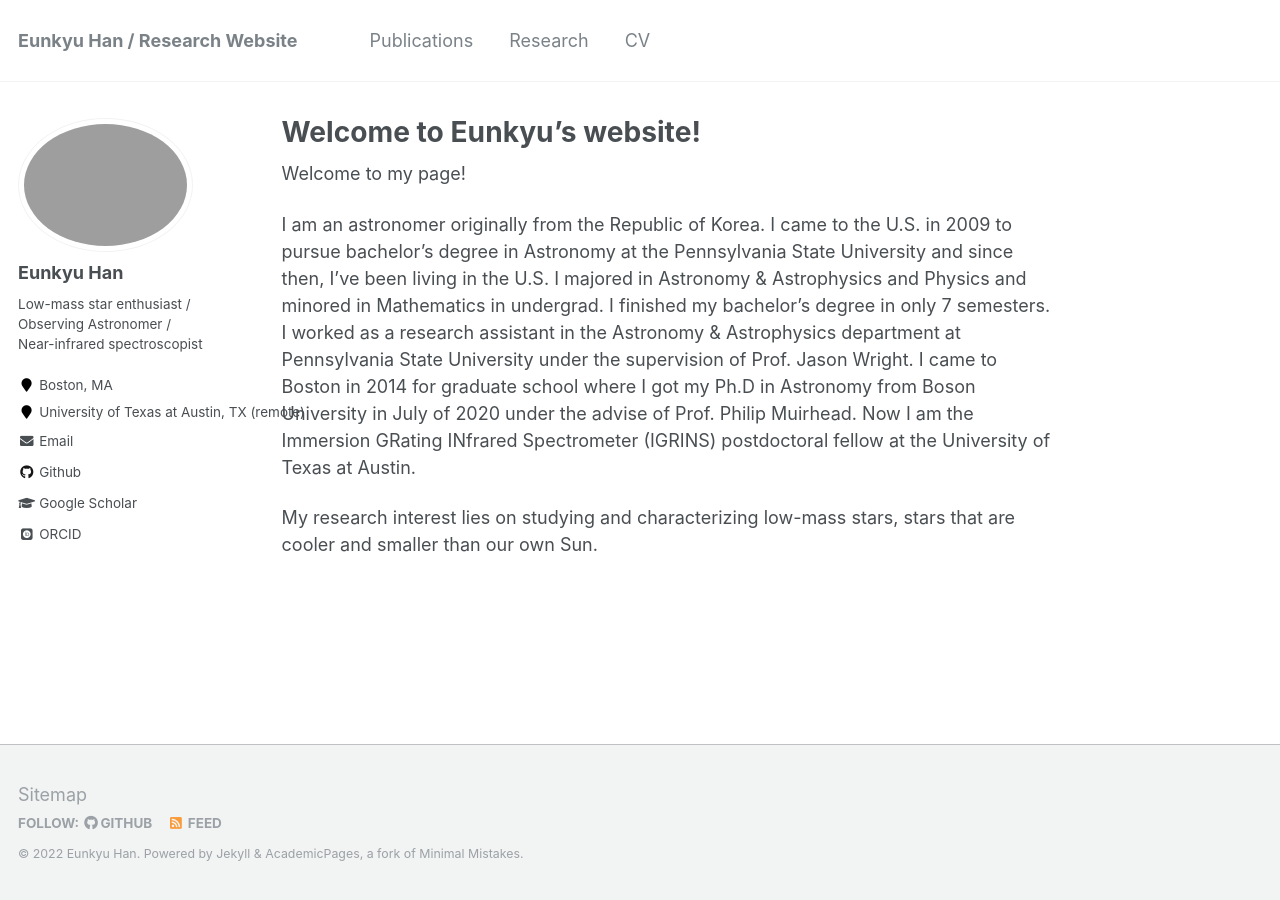
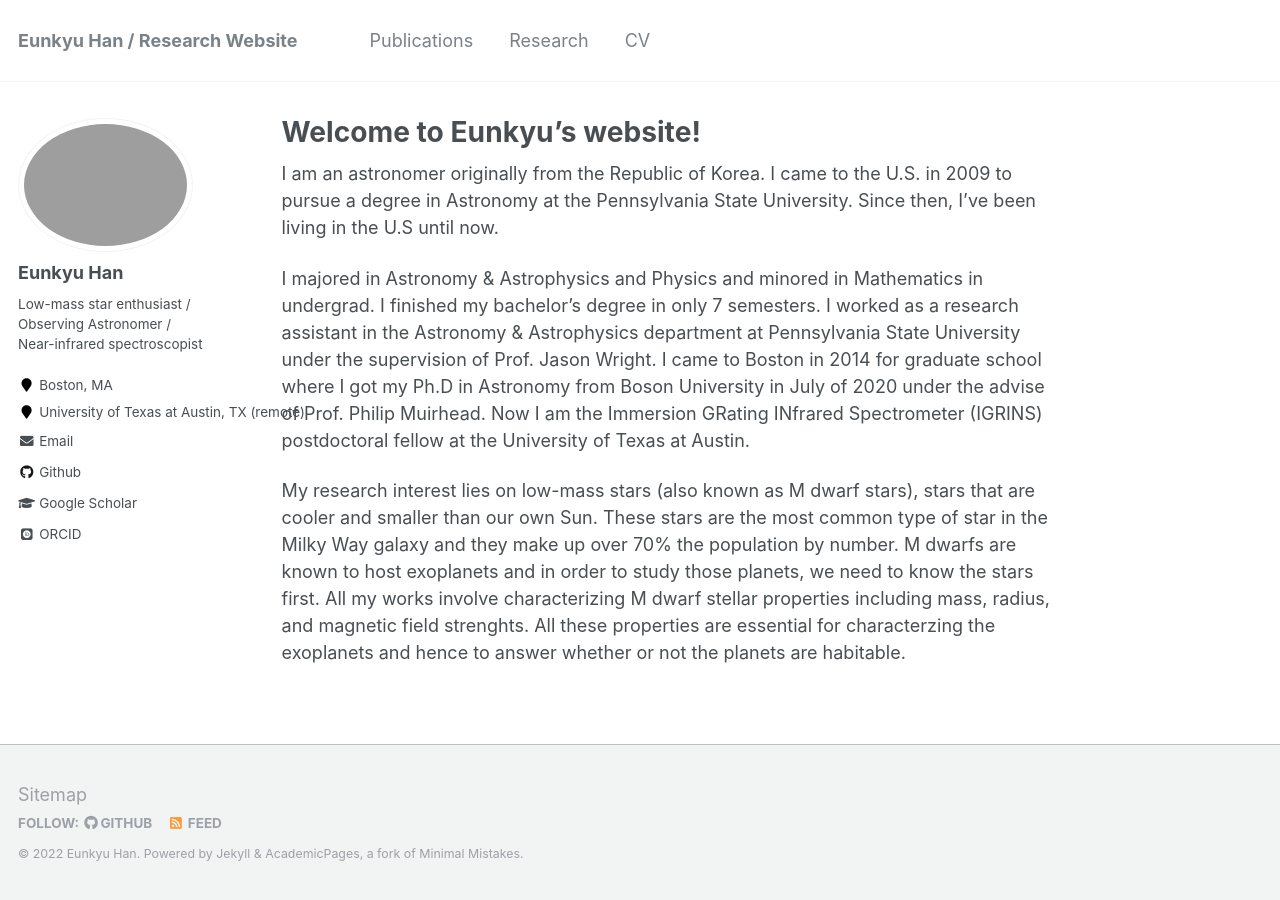
Before and after one commit to eunkyuh/eunkyuh.github.io, a Jekyll site: the page built from _pages/about.md, in a window 1280 px wide. Built offline with Jekyll 4.4.1, drawn with Linux system fonts in a browser that asks for light colours; some web fonts are replaced.

Commit message:
Update about.md

```diff
--- a/_pages/about.md
+++ b/_pages/about.md
@@ -7,10 +7,10 @@ redirect_from:
   - /about/
   - /about.html
 ---
-Welcome to my page!
 
-I am an astronomer originally from the Republic of Korea. I came to the U.S. in 2009 to pursue bachelor's degree in Astronomy at the Pennsylvania State University and since then, I've been living in the U.S.
+I am an astronomer originally from the Republic of Korea. I came to the U.S. in 2009 to pursue a degree in Astronomy at the Pennsylvania State University. Since then, I've been living in the U.S until now.
+
 I majored in Astronomy & Astrophysics and Physics and minored in Mathematics in undergrad. I finished my bachelor’s degree in only 7 semesters. I worked as a research assistant in the Astronomy & Astrophysics department at Pennsylvania State University under the supervision of Prof. Jason Wright.
 I came to Boston in 2014 for graduate school where I got my Ph.D in Astronomy from Boson University in July of 2020 under the advise of Prof. Philip Muirhead. Now I am the Immersion GRating INfrared Spectrometer (IGRINS) postdoctoral fellow at the University of Texas at Austin.
 
-My research interest lies on studying and characterizing low-mass stars, stars that are cooler and smaller than our own Sun.
+My research interest lies on low-mass stars (also known as M dwarf stars), stars that are cooler and smaller than our own Sun. These stars are the most common type of star in the Milky Way galaxy and they make up over 70% the population by number. M dwarfs are known to host exoplanets and in order to study those planets, we need to know the stars first. All my works involve characterizing M dwarf stellar properties including mass, radius, and magnetic field strenghts. All these properties are essential for characterzing the exoplanets and hence to answer whether or not the planets are habitable.
```
